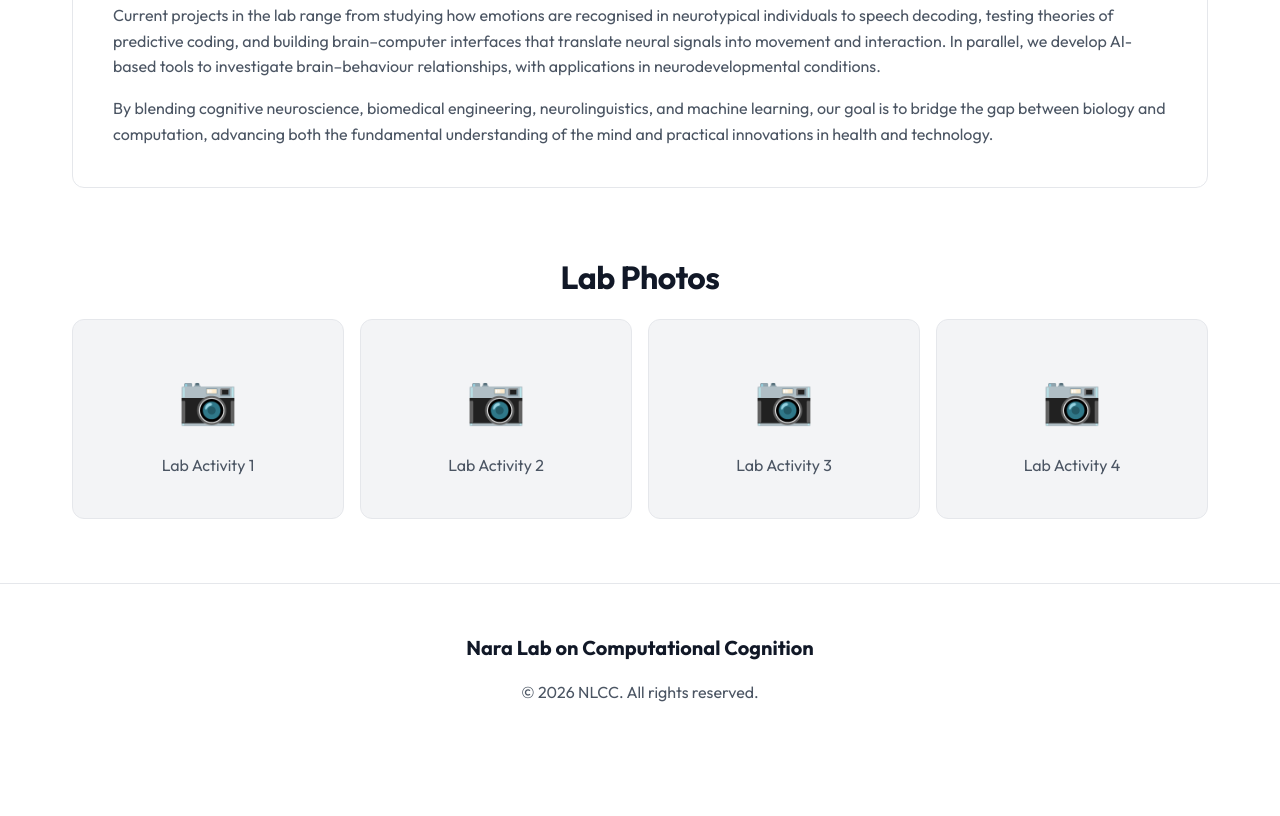
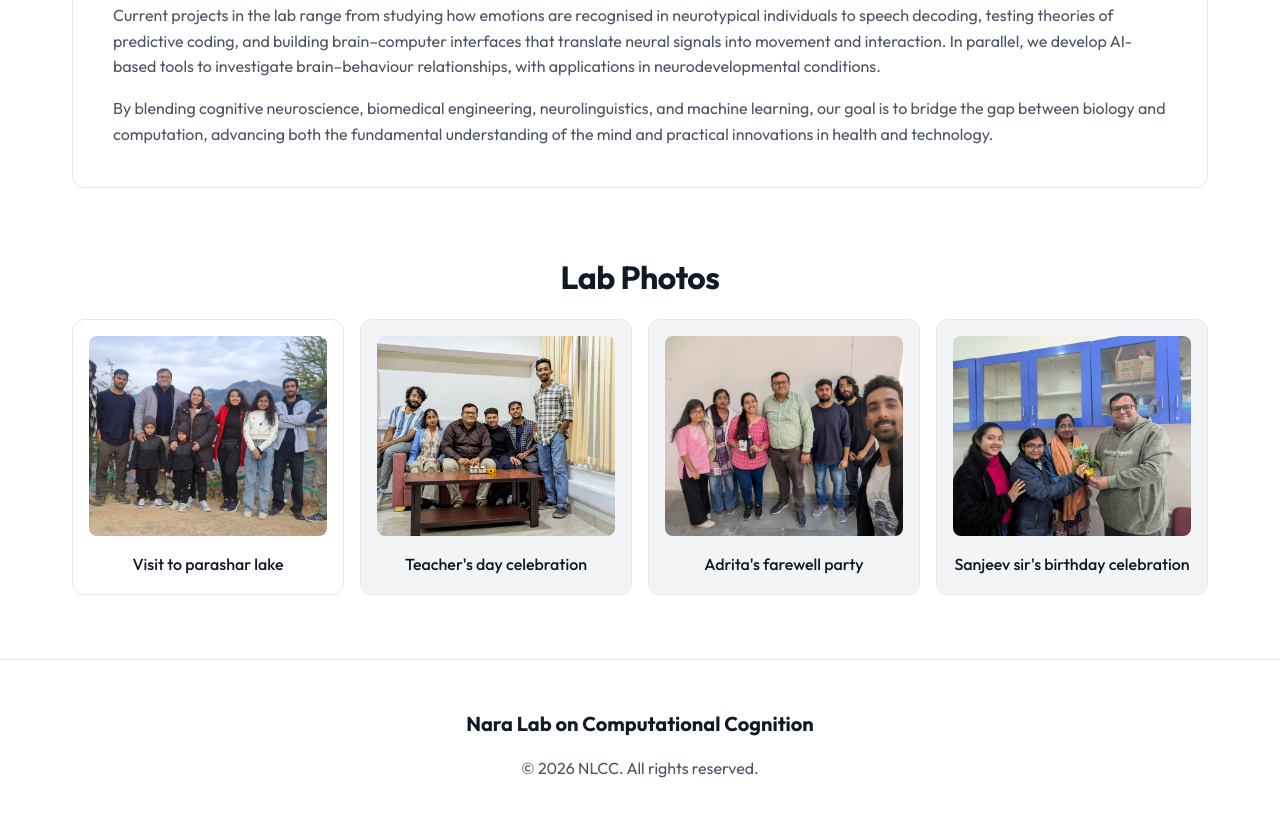
Before and after one commit to devunahsirk/NLCC-WEB, a plain HTML site: page about.html in a window 1280 px wide. Shown: the part 601-1417 px from the top of the page. Before the commit the page ends 1355 px from the top, so only its background shows below. Drawn offline with Linux system fonts and the light colour scheme.

Commit message:
lab photos added

```diff
--- a/about.html
+++ b/about.html
@@ -64,24 +64,32 @@
             <div class="grid" style="grid-template-columns: repeat(auto-fit, minmax(250px, 1fr)); gap: 1rem;">
                 <!-- Placeholder for Lab Photos -->
                 <div class="card animate-fade-in delay-1"
-                    style="padding: 1rem; display: flex; flex-direction: column; align-items: center; justify-content: center; background-color: var(--bg-secondary); min-height: 200px;">
-                    <div style="font-size: 3rem; color: var(--text-secondary); margin-bottom: 1rem;">📷</div>
-                    <p style="text-align: center; color: var(--text-secondary); margin: 0;">Lab Activity 1</p>
+                    style="padding: 1rem; display: flex; flex-direction: column; align-items: center; background-color: var(--bg-primary);">
+                    <img src="images/g1.webp" alt="Lab Activity 1"
+                        style="width: 100%; height: 200px; object-fit: cover; border-radius: 8px; margin-bottom: 1rem;">
+                    <p style="text-align: center; color: var(--text-primary); font-weight: 500; margin: 0;">Visit to
+                        parashar lake</p>
                 </div>
                 <div class="card animate-fade-in delay-2"
                     style="padding: 1rem; display: flex; flex-direction: column; align-items: center; justify-content: center; background-color: var(--bg-secondary); min-height: 200px;">
-                    <div style="font-size: 3rem; color: var(--text-secondary); margin-bottom: 1rem;">📷</div>
-                    <p style="text-align: center; color: var(--text-secondary); margin: 0;">Lab Activity 2</p>
+                    <img src="images/g2.webp" alt="Lab Activity 1"
+                        style="width: 100%; height: 200px; object-fit: cover; border-radius: 8px; margin-bottom: 1rem;">
+                    <p style="text-align: center; color: var(--text-primary); font-weight: 500; margin: 0;">Teacher's
+                        day celebration</p>
                 </div>
                 <div class="card animate-fade-in delay-1"
                     style="padding: 1rem; display: flex; flex-direction: column; align-items: center; justify-content: center; background-color: var(--bg-secondary); min-height: 200px;">
-                    <div style="font-size: 3rem; color: var(--text-secondary); margin-bottom: 1rem;">📷</div>
-                    <p style="text-align: center; color: var(--text-secondary); margin: 0;">Lab Activity 3</p>
+                    <img src="images/g3.webp" alt="Lab Activity 1"
+                        style="width: 100%; height: 200px; object-fit: cover; border-radius: 8px; margin-bottom: 1rem;">
+                    <p style="text-align: center; color: var(--text-primary); font-weight: 500; margin: 0;">Adrita's
+                        farewell party</p>
                 </div>
                 <div class="card animate-fade-in delay-2"
                     style="padding: 1rem; display: flex; flex-direction: column; align-items: center; justify-content: center; background-color: var(--bg-secondary); min-height: 200px;">
-                    <div style="font-size: 3rem; color: var(--text-secondary); margin-bottom: 1rem;">📷</div>
-                    <p style="text-align: center; color: var(--text-secondary); margin: 0;">Lab Activity 4</p>
+                    <img src="images/g4.webp" alt="Lab Activity 1"
+                        style="width: 100%; height: 200px; object-fit: cover; border-radius: 8px; margin-bottom: 1rem;">
+                    <p style="text-align: center; color: var(--text-primary); font-weight: 500; margin: 0;">Sanjeev
+                        sir's birthday celebration</p>
                 </div>
             </div>
         </div>
```
Also changed, not shown: images/g1.webp (added), images/g2.webp (added), images/g3.webp (added), images/g4.webp (added).
